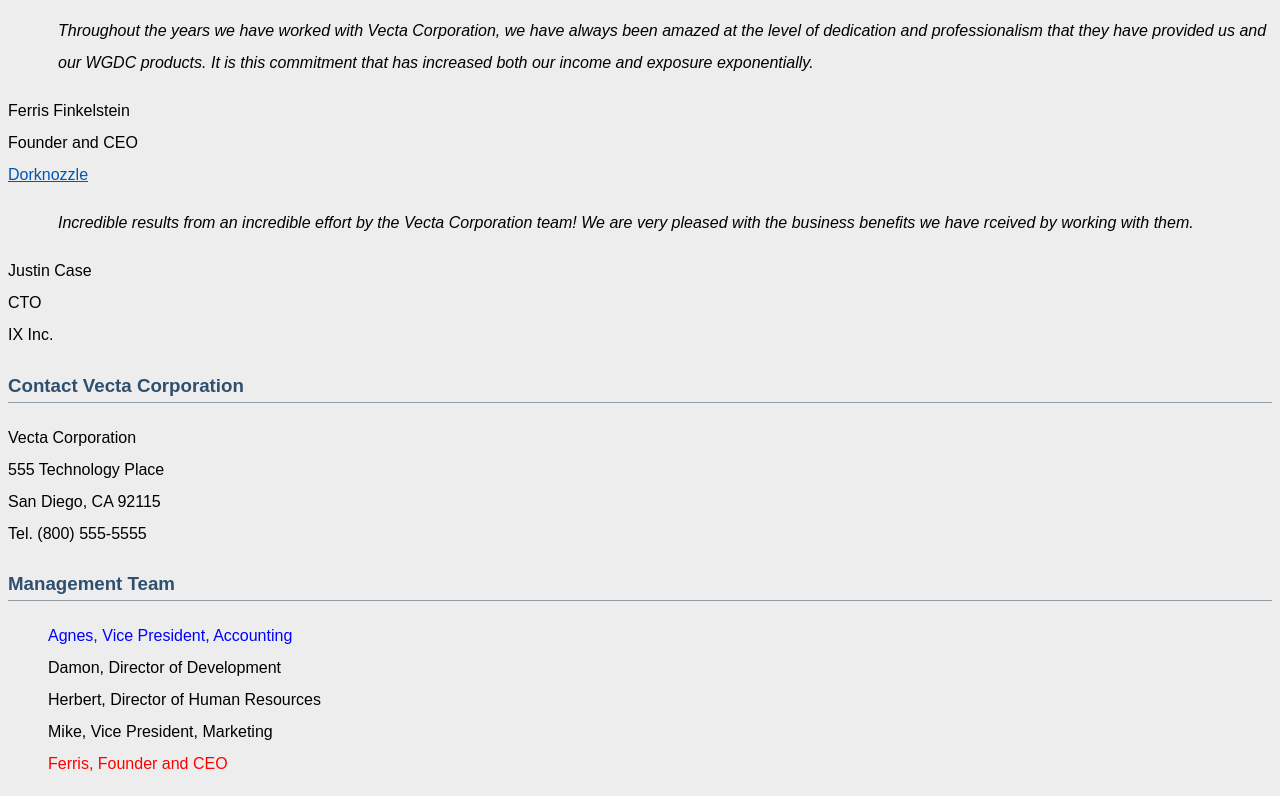
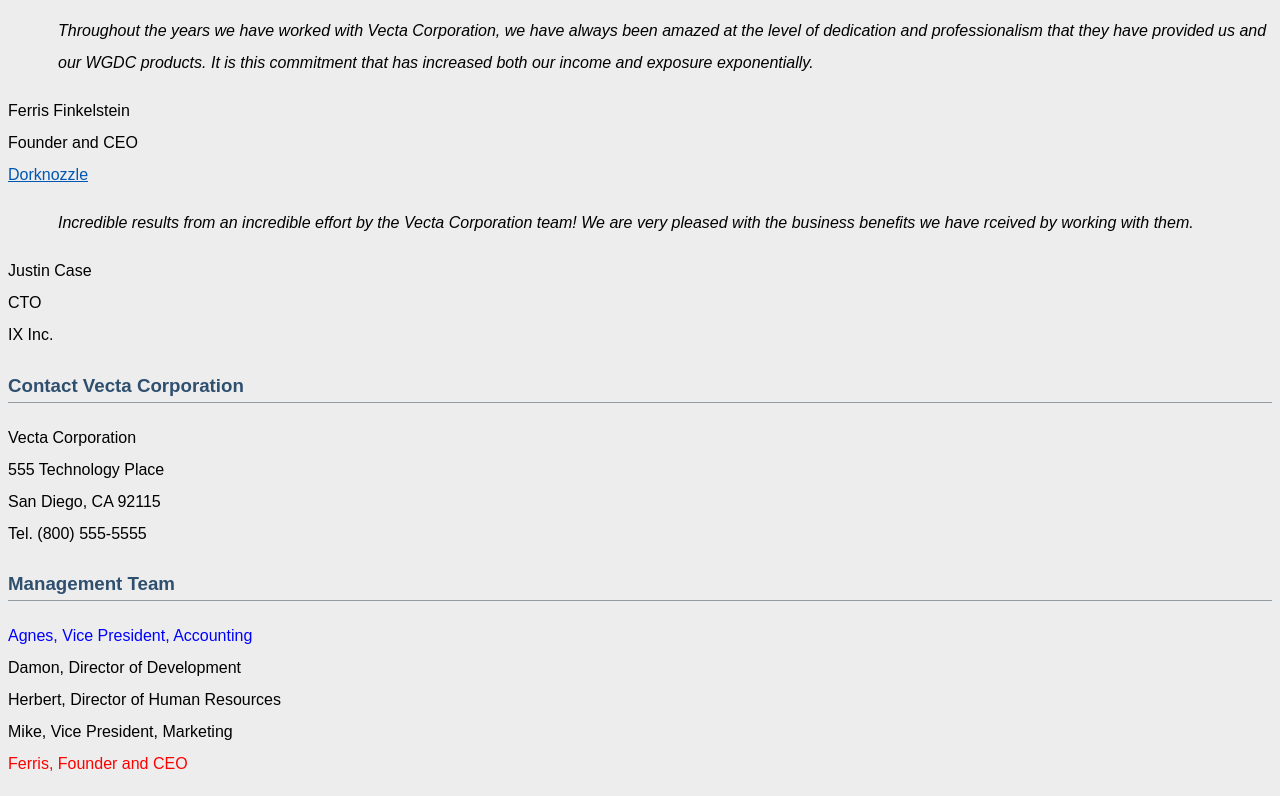
Before and after one commit to mchitale6540/Assignment-3, a plain HTML site: page part1/index.html in a window 1280 px wide. Shown: the part 553-1349 px from the top of the page. Drawn offline with Linux system fonts and the light colour scheme.

Commit message:
Update styles1.css

```diff
--- a/part1/styles/styles1.css
+++ b/part1/styles/styles1.css
@@ -4,7 +4,6 @@ body {
   line-height: 2em;
   background-color: #EDEDED;
 }
-
 
 h1, h2, h3, h4, h5, h6 {
   color: #2f4f6f;
@@ -14,8 +13,8 @@ h1, h2, h3, h4, h5, h6 {
 body p:first-of-type::first-letter {
   font-size: 30px;
   text-transform: lowercase;
+  font-weight: normal;
 }
-
 
 .solution {
   color: #CC1C0D;
@@ -48,6 +47,12 @@ a[href^="http"]:active {
 
 ul {
   list-style: none;
+  padding-left: 0;
+  margin-left: 0;
+}
+ul li {
+  padding-left: 0;
+  margin-left: 0;
 }
 
 ul li:first-child {
```
